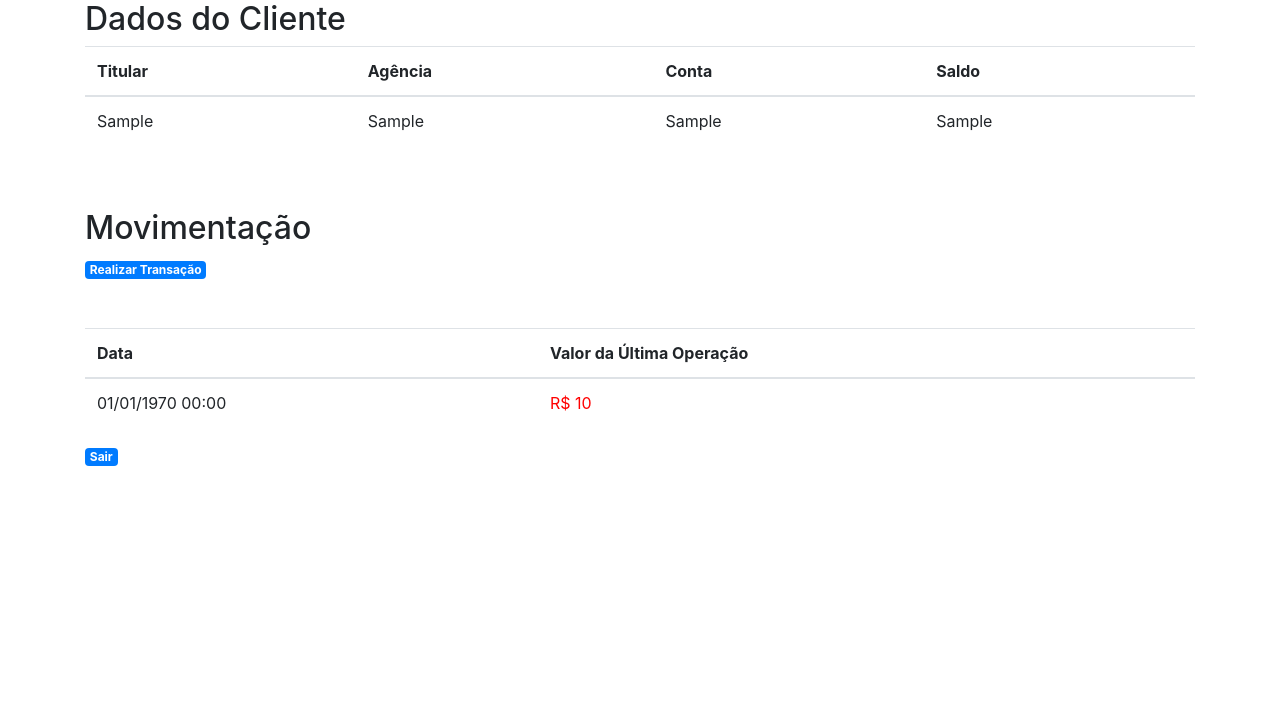
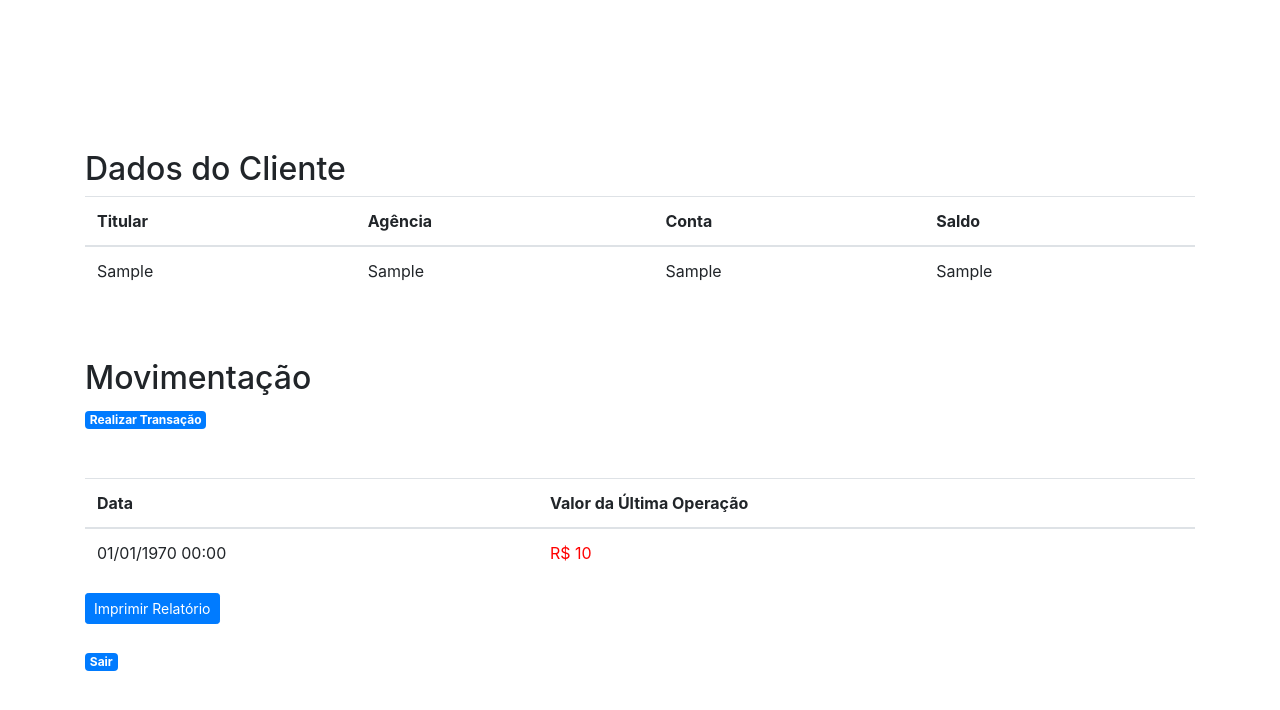
Before and after one commit to danimlds/banking, a PHP site: page / in a window 1280 px wide. Shown: the top 710 px of the page. Run offline with PHP 8.4, Linux system fonts and the light colour scheme; the visitor is signed in with stand-in values (Sample User, id 1); tables that the repository leaves empty or names only in its code hold one stand-in row (values such as "Sample post"); some libraries are stand-ins or nearby versions.

Commit message:
Projeto atualizado

```diff
--- a/add-transacao.php
+++ b/add-transacao.php
@@ -48,7 +48,7 @@
 </head>
 <body>
     <div class="container">
-        <form method="POST">
+        <form method="POST" style="padding-top: 150px;">
             <div class="form-group">
                 <label for="">Tipo de Transação:</label>
                 <select class="form-control" name="tipo">
--- a/index.php
+++ b/index.php
@@ -36,7 +36,7 @@
 </head>
 <body>
 <div class="container">
-    <h2>Dados do Cliente</h2>
+    <h2 style="padding-top: 150px;">Dados do Cliente</h2>
 
     <table class="table">
     <thead>
@@ -59,7 +59,7 @@
 
    <br/><br/>
     <h2>Movimentação</h2>
-    <a href="add-transacao.php" class="badge badge-primary">Realizar Transação</a><br/><br/><br/>
+    <a href="add-transacao.php" class="badge badge-primary" >Realizar Transação</a><br/><br/><br/>
 
         <?php
             $sql = $pdo->prepare("SELECT * FROM historico WHERE id_conta = :id_conta ");
@@ -95,7 +95,19 @@
     </tbody>
     </table>
 
-    <a href="sair.php" class="badge badge-primary">Sair</a><br/>
+    <button class="btn btn-primary btn-sm" onclick="window.print()">
+        Imprimir Relatório
+        <i class="fa fa-print"></i>
+    </button><br /><br />
+
+
+
+
+
+
+
+
+    <a href="sair.php" class="badge badge-primary" >Sair</a><br/><br/><br/>
 
 </div>
     <script src="https://code.jquery.com/jquery-3.3.1.slim.min.js"
--- a/login.php
+++ b/login.php
@@ -39,7 +39,7 @@
 </head>
 <body>
 <div class="container">
-    <form method="POST">
+    <form method="POST" style="padding-top: 150px;">
         <div class="form-group">
             <label for="">Agência:</label>
             <input type="text" name="agencia" class="form-control" placeholder="Número da Agência"/><br/><br/>
--- a/sair.php
+++ b/sair.php
@@ -1,3 +1,9 @@
+<?php
+
+  header("Location: login.php");
+
+?>
+
 <!DOCTYPE html>
 <html lang="pt-br">
 <head>
```
